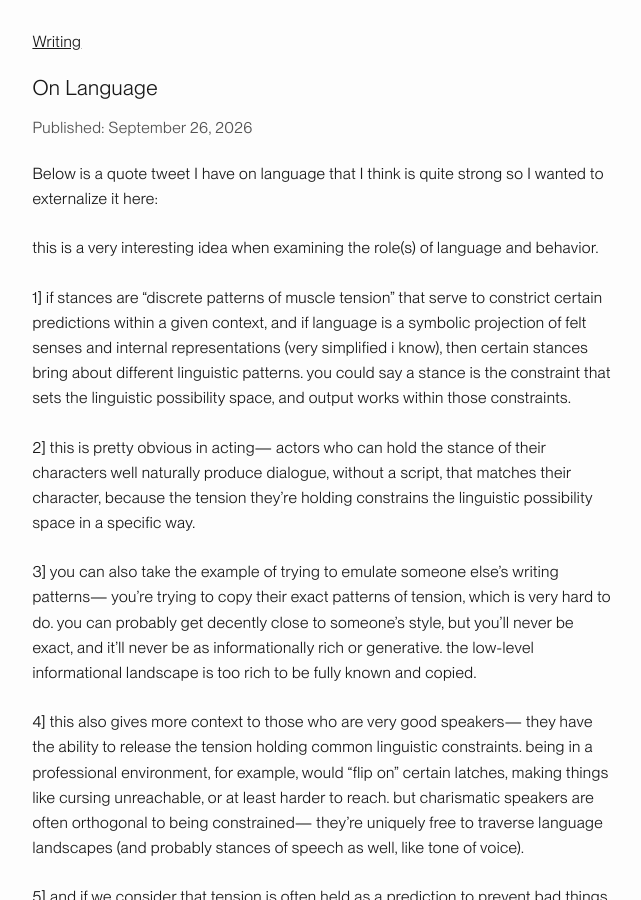
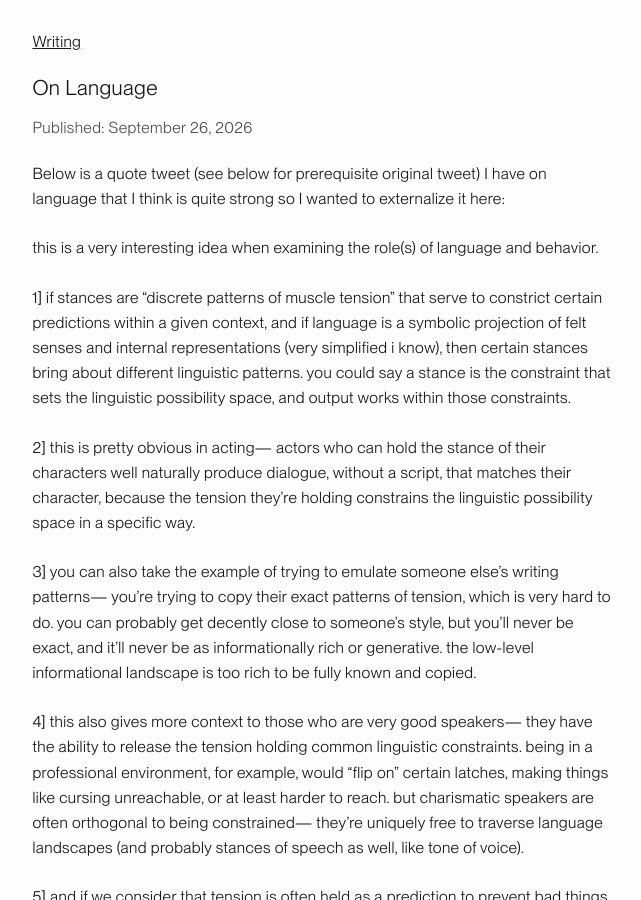
Before and after one commit to pxsswordprotected/personalsite, a Jekyll site: the page built from docs/_posts/2026-09-26-on-language.md, in a window 1280 px wide and 900 px high. Shown: the whole window, without its empty margins (317-958 px from the left). Built offline with Jekyll 4.4.1, drawn with Linux system fonts in a browser that asks for light colours.

Commit message:
edit post

```diff
--- a/docs/_posts/2026-09-26-on-language.md
+++ b/docs/_posts/2026-09-26-on-language.md
@@ -3,7 +3,7 @@ layout: post
 title: "On Language"
 ---
 
-Below is a quote tweet I have on language that I think is quite strong so I wanted to externalize it here:
+Below is a quote tweet (see below for prerequisite original tweet) I have on language that I think is quite strong so I wanted to externalize it here:
 
 this is a very interesting idea when examining the role(s) of language and behavior.
 
```
